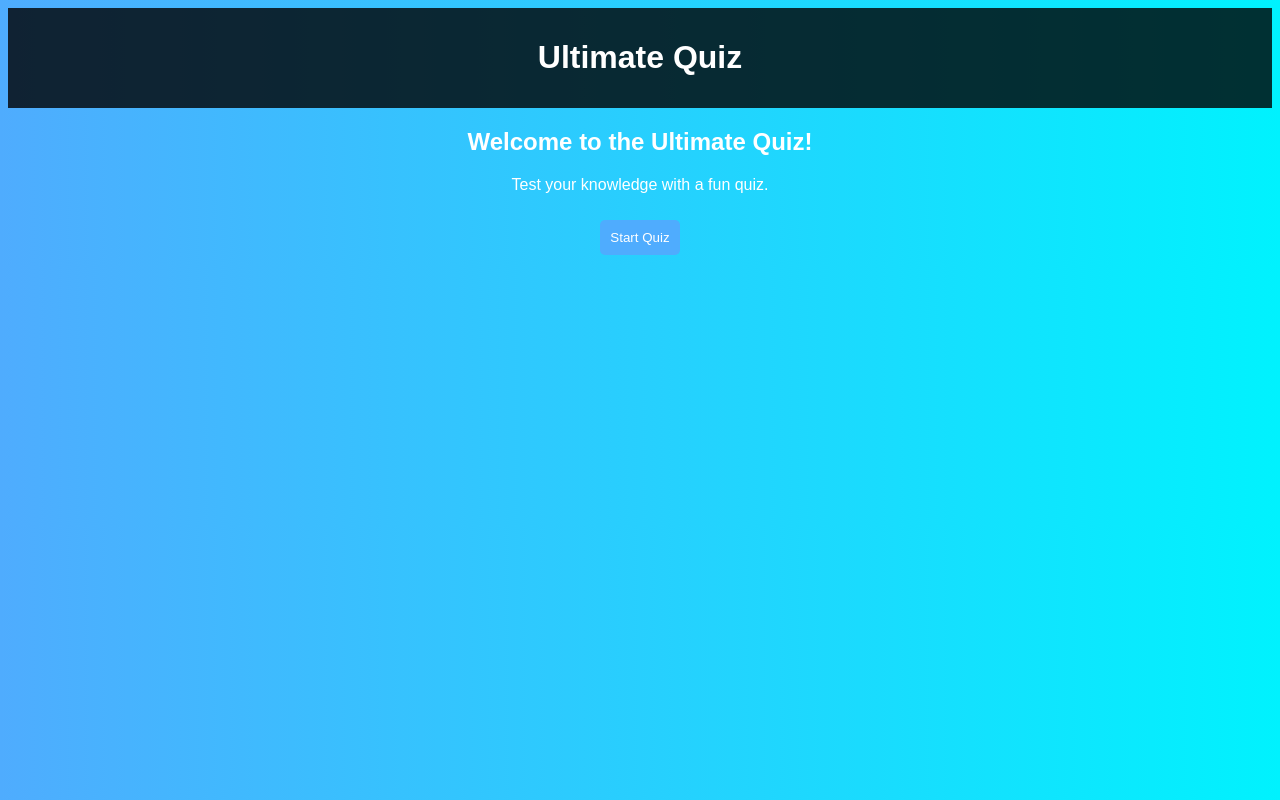
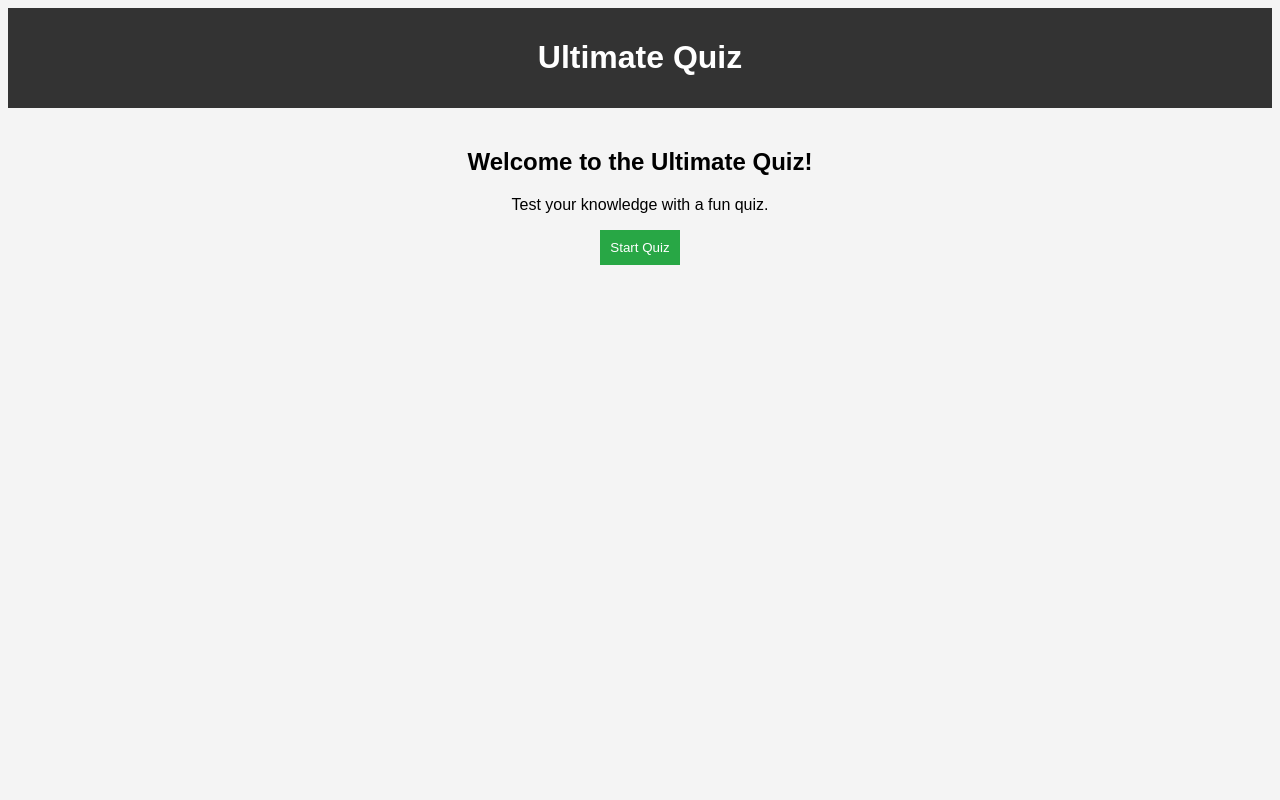
Before and after one commit to sou21112/my-netlify-site, a plain HTML site: page index.html in a window 1280 px wide. Drawn offline with Linux system fonts and the light colour scheme.

Commit message:
Update style.css

```diff
--- a/style.css
+++ b/style.css
@@ -1,11 +1,5 @@
-/* style.css (For styling) */
-body { font-family: Arial, sans-serif; text-align: center; background: linear-gradient(to right, #4facfe, #00f2fe); color: white; }
-header { background: rgba(0, 0, 0, 0.8); padding: 10px; }
-nav ul { list-style: none; display: flex; justify-content: center; padding: 0; }
-nav ul li { margin: 0 15px; }
-nav ul li a { color: white; text-decoration: none; font-size: 18px; }
-.container { max-width: 600px; margin: auto; padding: 20px; background: white; color: black; border-radius: 10px; }
-.question { font-size: 20px; margin-bottom: 10px; }
-.options { list-style: none; padding: 0; }
-.options li { margin: 5px 0; }
-button { margin-top: 10px; padding: 10px; cursor: pointer; background: #4facfe; color: white; border: none; border-radius: 5px; }
+/* style.css */
+body { font-family: Arial, sans-serif; text-align: center; background: #f4f4f4; }
+header { background: #333; color: white; padding: 10px; }
+main { padding: 20px; }
+button { padding: 10px; background: #28a745; color: white; border: none; cursor: pointer; }
```
